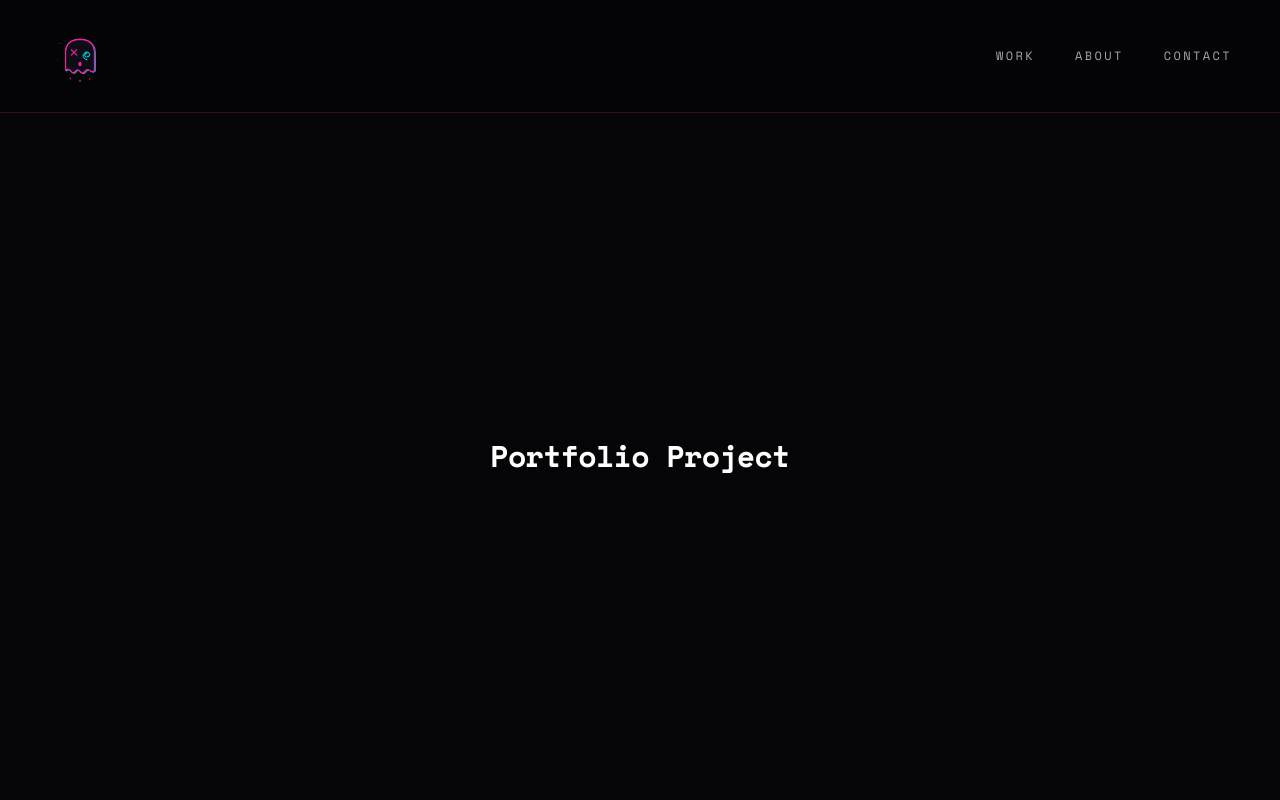
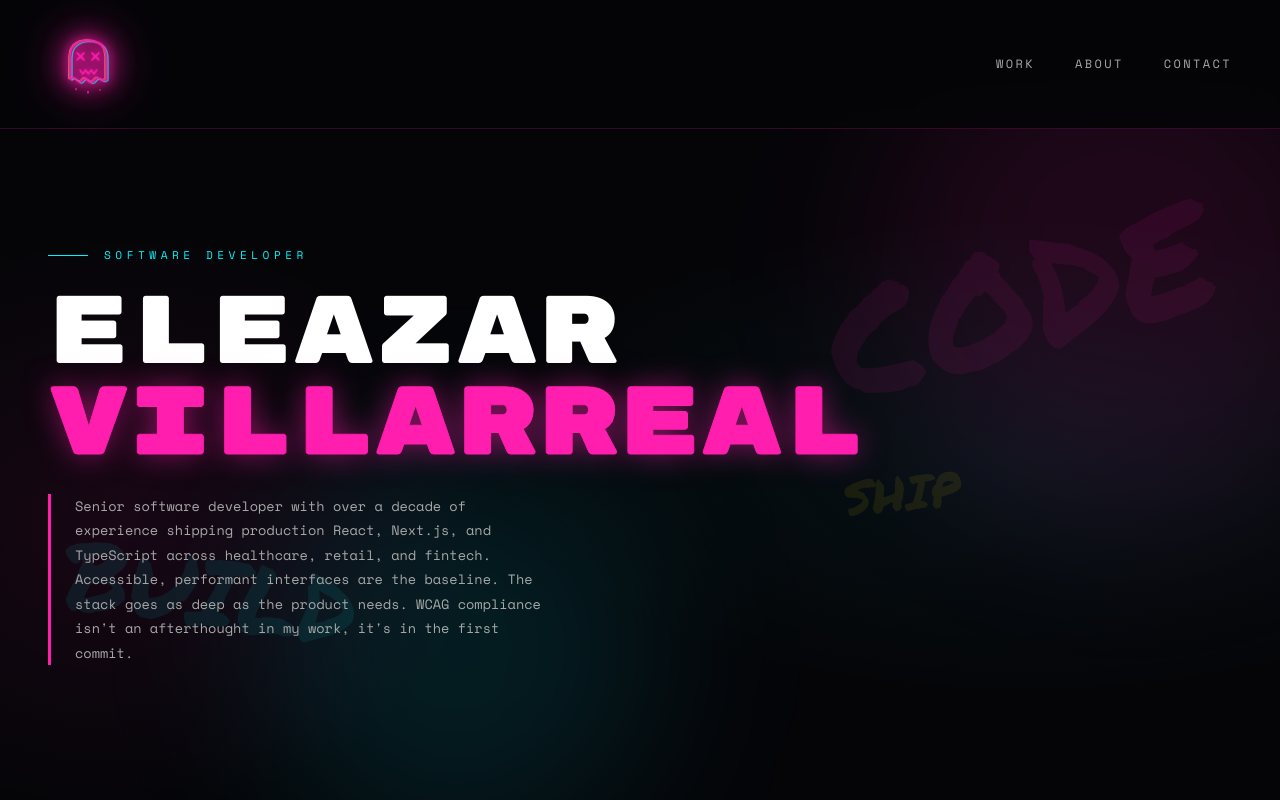
Before and after one commit to EleazarVillarreal/portfolio, a Next.js app: page / in a window 1280 px wide. Built offline with nearby package versions, Linux system fonts and the light colour scheme.

Commit message:
added left side of hero section

```diff
--- a/src/app/globals.css
+++ b/src/app/globals.css
@@ -28,8 +28,233 @@
   --font-marker: var(--font-permanent-marker), cursive;
 }
 
+html,
+body {
+  overflow-x: hidden;
+}
+
 body {
   background: var(--color-dark);
   color: var(--color-foreground);
   font-family: var(--font-mono);
 }
+
+/* Global focus ring — matches the reference for all tabbable elements */
+:focus-visible {
+  outline: 2px solid var(--cyan);
+  outline-offset: 4px;
+}
+
+/* Skip link — visible only on keyboard focus */
+.skip-link {
+  position: absolute;
+  left: 1rem;
+  top: -3rem;
+  z-index: 10000;
+  background: var(--cyan);
+  color: #000;
+  padding: 0.6rem 1rem;
+  font-family: var(--font-mono);
+  font-size: 0.75rem;
+  letter-spacing: 0.1em;
+  text-decoration: none;
+  text-transform: uppercase;
+  transition: top 0.15s;
+}
+
+.skip-link:focus {
+  top: 1rem;
+  outline: 2px solid var(--pink);
+  outline-offset: 2px;
+}
+
+/* Custom cursor — hide system cursor only once JS confirms it is running,
+   and only for fine pointers. Keyboard/touch always keep a real cursor. */
+@media (pointer: fine) {
+  body.has-custom-cursor {
+    cursor: none;
+  }
+}
+
+#cursor {
+  position: fixed;
+  width: 20px;
+  height: 20px;
+  border: 2px solid var(--pink);
+  border-radius: 50%;
+  pointer-events: none;
+  z-index: 9999;
+  transform: translate(-50%, -50%);
+  transition:
+    width 0.15s,
+    height 0.15s,
+    background 0.15s;
+  display: none;
+}
+
+body.has-custom-cursor #cursor {
+  display: block;
+}
+
+#cursor.hovered {
+  width: 40px;
+  height: 40px;
+  background: rgba(255, 30, 173, 0.2);
+}
+
+.logo-link {
+  display: inline-flex;
+  align-items: center;
+  line-height: 0;
+  filter: drop-shadow(0 0 5px var(--pink)) drop-shadow(0 0 11px var(--pink))
+    drop-shadow(0 0 22px rgba(255, 30, 173, 0.5));
+  transition:
+    transform 0.2s,
+    filter 0.2s;
+  animation: logoGlowPulse 4.5s ease-in-out infinite;
+}
+
+.logo-link:hover {
+  transform: scale(1.05);
+  filter: drop-shadow(0 0 6px var(--pink)) drop-shadow(0 0 16px var(--pink))
+    drop-shadow(0 0 32px rgba(255, 30, 173, 0.65));
+}
+
+.logo-float {
+  animation: logoFloat 3.5s ease-in-out infinite;
+}
+
+@keyframes logoFloat {
+  0%,
+  100% {
+    transform: translateY(0);
+  }
+
+  50% {
+    transform: translateY(-3px);
+  }
+}
+
+@keyframes logoGlowPulse {
+  0%,
+  100% {
+    filter: drop-shadow(0 0 5px var(--pink)) drop-shadow(0 0 11px var(--pink))
+      drop-shadow(0 0 22px rgba(255, 30, 173, 0.5));
+  }
+
+  50% {
+    filter: drop-shadow(0 0 6px var(--pink)) drop-shadow(0 0 14px var(--pink))
+      drop-shadow(0 0 28px rgba(255, 30, 173, 0.6));
+  }
+}
+
+.glitch-wrapper {
+  display: block;
+}
+
+.glitch-name {
+  color: #ffffff;
+  display: block;
+  font-family: var(--font-display);
+  font-size: clamp(1.75rem, 8vw, 6rem);
+  line-height: 0.95;
+  position: relative;
+}
+
+.glitch-name::before,
+.glitch-name::after {
+  content: attr(data-text);
+  height: 100%;
+  left: 0;
+  position: absolute;
+  top: 0;
+  width: 100%;
+}
+
+.glitch-name::before {
+  animation: glitch1 3s infinite;
+  clip-path: polygon(0 30%, 100% 30%, 100% 60%, 0 60%);
+  color: var(--pink);
+}
+
+.glitch-name::after {
+  animation: glitch2 3s infinite;
+  clip-path: polygon(0 60%, 100% 60%, 100% 80%, 0 80%);
+  color: var(--cyan);
+}
+
+.glitch-name.title-line {
+  -webkit-text-stroke: 1px var(--pink);
+  color: var(--pink);
+  text-shadow: 0 0 30px rgba(255, 30, 173, 0.5);
+}
+
+.glitch-name.title-line::before {
+  color: var(--cyan);
+}
+
+.glitch-name.title-line::after {
+  color: #ffffff;
+}
+
+@keyframes glitch1 {
+  0%,
+  90%,
+  100% {
+    opacity: 0;
+    transform: translateX(0);
+  }
+
+  91% {
+    opacity: 0.8;
+    transform: translateX(-4px);
+  }
+
+  93% {
+    opacity: 0.8;
+    transform: translateX(4px);
+  }
+
+  95% {
+    opacity: 0.8;
+    transform: translateX(-2px);
+  }
+
+  97% {
+    opacity: 0;
+    transform: translateX(0);
+  }
+}
+
+@keyframes glitch2 {
+  0%,
+  85%,
+  100% {
+    opacity: 0;
+    transform: translateX(0);
+  }
+
+  86% {
+    opacity: 0.8;
+    transform: translateX(4px);
+  }
+
+  88% {
+    opacity: 0.8;
+    transform: translateX(-4px);
+  }
+
+  90% {
+    opacity: 0;
+    transform: translateX(2px);
+  }
+}
+
+@media (prefers-reduced-motion: reduce) {
+  .glitch-name::before,
+  .glitch-name::after,
+  .logo-link,
+  .logo-float {
+    animation: none;
+  }
+}
--- a/src/app/layout.tsx
+++ b/src/app/layout.tsx
@@ -1,5 +1,6 @@
 import type { Metadata } from 'next'
 import { Permanent_Marker, Rubik_Mono_One, Space_Mono } from 'next/font/google'
+import { CustomCursor } from '@/components/custom-cursor'
 import { NavBar } from '@/components/nav-bar'
 import './globals.css'
 
@@ -37,8 +38,14 @@ export default function RootLayout({
       className={`${spaceMono.variable} ${permanentMarker.variable} ${rubikMonoOne.variable} h-full antialiased`}
     >
       <body className="min-h-full flex flex-col bg-dark text-foreground font-mono">
+        <a href="#main-content" className="skip-link">
+          Skip to main content
+        </a>
+        <CustomCursor />
         <NavBar />
-        <div className="flex min-h-full flex-1 flex-col pt-28">{children}</div>
+        <div className="flex min-h-full min-w-0 flex-1 flex-col pt-20 sm:pt-24 md:pt-28">
+          {children}
+        </div>
       </body>
     </html>
   )
--- a/src/app/page.tsx
+++ b/src/app/page.tsx
@@ -1,9 +1,13 @@
+import { HeroSection } from '@/components/hero-section'
+
 export default function Home() {
   return (
-    <main className="flex min-h-full flex-1 items-center justify-center">
-      <h1 className="text-3xl font-semibold tracking-tight">
-        Portfolio Project
-      </h1>
+    <main
+      id="main-content"
+      tabIndex={-1}
+      className="flex min-h-full w-full min-w-0 flex-1 flex-col overflow-x-hidden"
+    >
+      <HeroSection />
     </main>
   )
 }
--- /dev/null
+++ b/src/components/custom-cursor.tsx
@@ -0,0 +1,53 @@
+'use client'
+
+import { useEffect, useRef } from 'react'
+
+export function CustomCursor() {
+  const cursorRef = useRef<HTMLDivElement>(null)
+
+  useEffect(() => {
+    const cursor = cursorRef.current
+    if (!cursor) return
+
+    const reduceMotion = window.matchMedia(
+      '(prefers-reduced-motion: reduce)',
+    ).matches
+    const finePointer = window.matchMedia('(pointer: fine)').matches
+
+    // Only take over the cursor for mouse users who haven't opted out of motion.
+    if (!finePointer || reduceMotion) return
+
+    let cursorOn = false
+    const interactiveElements = document.querySelectorAll('a, button, input')
+
+    const onMouseMove = (event: MouseEvent) => {
+      if (!cursorOn) {
+        document.body.classList.add('has-custom-cursor')
+        cursorOn = true
+      }
+
+      cursor.style.left = `${event.clientX}px`
+      cursor.style.top = `${event.clientY}px`
+    }
+
+    const onMouseEnter = () => cursor.classList.add('hovered')
+    const onMouseLeave = () => cursor.classList.remove('hovered')
+
+    document.addEventListener('mousemove', onMouseMove)
+    interactiveElements.forEach((element) => {
+      element.addEventListener('mouseenter', onMouseEnter)
+      element.addEventListener('mouseleave', onMouseLeave)
+    })
+
+    return () => {
+      document.removeEventListener('mousemove', onMouseMove)
+      interactiveElements.forEach((element) => {
+        element.removeEventListener('mouseenter', onMouseEnter)
+        element.removeEventListener('mouseleave', onMouseLeave)
+      })
+      document.body.classList.remove('has-custom-cursor')
+    }
+  }, [])
+
+  return <div id="cursor" ref={cursorRef} aria-hidden="true" />
+}
--- /dev/null
+++ b/src/components/hero-section.tsx
@@ -0,0 +1,71 @@
+const graffitiTags = [
+  {
+    text: 'CODE',
+    className:
+      'right-[5%] top-[10%] text-[clamp(5rem,12vw,12rem)] text-pink -rotate-[15deg]',
+  },
+  {
+    text: 'BUILD',
+    className:
+      'bottom-[20%] left-[5%] text-[clamp(3rem,8vw,6rem)] text-cyan rotate-[8deg]',
+  },
+  {
+    text: 'SHIP',
+    className:
+      'right-[25%] top-1/2 text-[clamp(2rem,5vw,3rem)] text-yellow -rotate-[5deg]',
+  },
+]
+
+export function HeroSection() {
+  return (
+    <section className="relative flex min-h-[calc(100vh-7rem)] w-full items-center overflow-hidden px-4 py-12 sm:px-6 sm:py-16 md:px-12">
+      <div
+        aria-hidden="true"
+        className="absolute inset-0 bg-[radial-gradient(ellipse_60%_50%_at_80%_50%,rgba(0,245,255,0.06)_0%,transparent_70%),radial-gradient(ellipse_40%_60%_at_10%_60%,rgba(255,30,173,0.08)_0%,transparent_70%)]"
+      />
+      <div
+        aria-hidden="true"
+        className="absolute -right-24 -top-24 h-[500px] w-[500px] rounded-full bg-pink/10 blur-[80px]"
+      />
+      <div
+        aria-hidden="true"
+        className="absolute -bottom-12 left-1/5 h-[400px] w-[400px] rounded-full bg-cyan/10 blur-[80px]"
+      />
+
+      {graffitiTags.map((tag) => (
+        <div
+          key={tag.text}
+          aria-hidden="true"
+          className={`absolute select-none font-marker opacity-[0.08] ${tag.className}`}
+        >
+          {tag.text}
+        </div>
+      ))}
+
+      <div className="relative z-10 w-full min-w-0 max-w-[520px]">
+        <div className="mb-6 flex items-center gap-3 text-[0.65rem] tracking-[0.25em] text-cyan uppercase sm:gap-4 sm:text-[0.7rem] sm:tracking-[0.4em] before:h-px before:w-8 before:shrink-0 before:bg-cyan before:content-[''] sm:before:w-10">
+          Software Developer
+        </div>
+
+        <h1 className="mb-6">
+          <span className="glitch-wrapper">
+            <span className="glitch-name" data-text="Eleazar">
+              Eleazar
+            </span>
+            <span className="glitch-name title-line" data-text="Villarreal">
+              Villarreal
+            </span>
+          </span>
+        </h1>
+
+        <p className="w-full border-l-[3px] border-pink pl-4 text-[0.8rem] leading-[1.8] text-muted sm:max-w-[500px] sm:pl-6 sm:text-[0.85rem]">
+          Senior software developer with over a decade of experience shipping
+          production React, Next.js, and TypeScript across healthcare, retail,
+          and fintech. Accessible, performant interfaces are the baseline. The
+          stack goes as deep as the product needs. WCAG compliance isn&apos;t an
+          afterthought in my work, it&apos;s in the first commit.
+        </p>
+      </div>
+    </section>
+  )
+}
--- a/src/components/logo.tsx
+++ b/src/components/logo.tsx
@@ -3,18 +3,21 @@ import Link from 'next/link'
 
 type LogoProps = {
   className?: string
-  size?: number
 }
 
-export function Logo({ className, size = 64 }: LogoProps) {
+export function Logo({ className }: LogoProps) {
   return (
-    <Link href="/" aria-label="Eleazar Villarreal — home" className={className}>
+    <Link
+      href="/"
+      aria-label="Eleazar Villarreal — home"
+      className={`logo-link${className ? ` ${className}` : ''}`}
+    >
       <Image
         src="/ghost.svg"
         alt=""
-        width={size}
-        height={size}
-        className="block"
+        width={80}
+        height={80}
+        className="logo-float block h-14 w-14 md:h-20 md:w-20"
         priority
       />
     </Link>
--- a/src/components/nav-bar.tsx
+++ b/src/components/nav-bar.tsx
@@ -11,16 +11,16 @@ export function NavBar() {
     <header className="fixed inset-x-0 top-0 z-50 border-b border-pink/20 bg-dark/85 backdrop-blur-xl">
       <nav
         aria-label="Primary"
-        className="flex items-center justify-between px-6 py-6 md:px-12"
+        className="flex items-center justify-between gap-4 px-4 py-4 sm:px-6 sm:py-6 md:px-12"
       >
-        <Logo />
+        <Logo className="shrink-0" />
 
-        <div className="flex gap-5 md:gap-10">
+        <div className="flex shrink-0 gap-3 sm:gap-5 md:gap-10">
           {navItems.map((item) => (
             <a
               key={item.href}
               href={item.href}
-              className="relative text-xs tracking-[0.2em] text-muted uppercase transition-colors duration-200 after:absolute after:bottom-[-4px] after:left-0 after:h-px after:w-0 after:bg-cyan after:transition-[width] after:duration-300 hover:text-cyan hover:after:w-full"
+              className="relative text-[0.65rem] tracking-[0.15em] text-muted uppercase transition-colors duration-200 after:absolute after:bottom-[-4px] after:left-0 after:h-px after:w-0 after:bg-cyan after:transition-[width] after:duration-300 hover:text-cyan hover:after:w-full sm:text-xs sm:tracking-[0.2em]"
             >
               {item.label}
             </a>
```
Also changed, not shown: public/ghost.svg, src/app/icon.svg.
